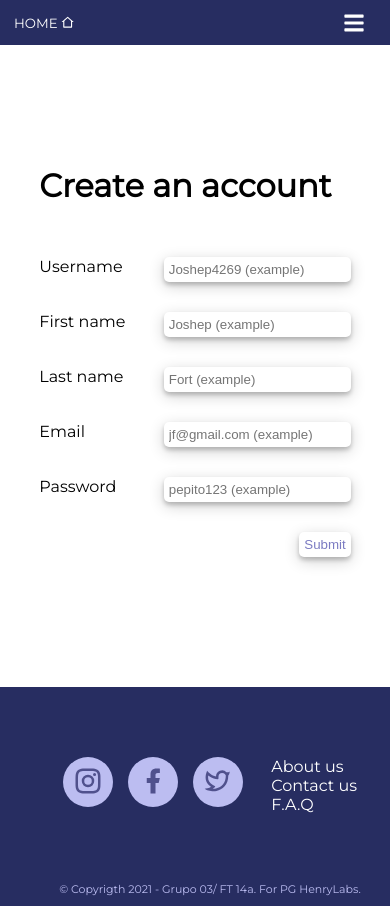
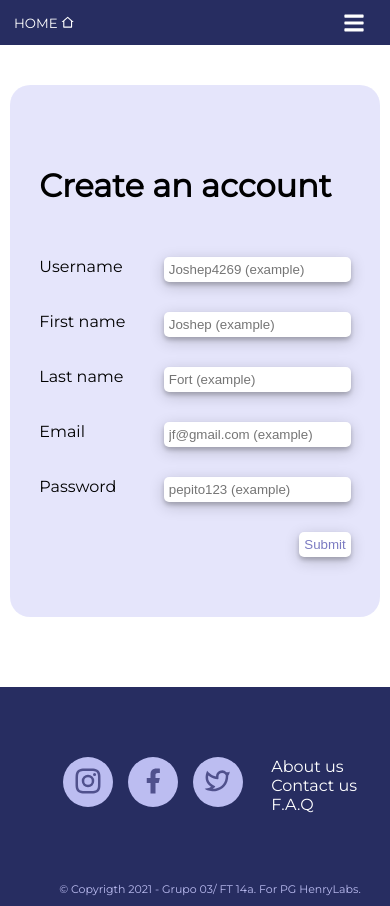
Before and after one commit to rodriabregu/Henry-PF-G03, a React (Create React App) app in the folder client/: page /register in a window 390 px wide. Built offline with nearby package versions, Linux system fonts and the light colour scheme.

Commit message:
arreglos

```diff
--- a/client/src/Components/Categories/createCategory.css
+++ b/client/src/Components/Categories/createCategory.css
@@ -1,9 +1,16 @@
+@import url('https://fonts.googleapis.com/css2?family=Montserrat&display=swap');
+
+
 .form-c{
     display: flex;
     justify-content: center;
-    margin-bottom: 130px;
-    margin-top: 150px;
+    margin-bottom: 100px;
+    margin-top: 100px;
     font-family: 'Montserrat', sans-serif;
+    background-color: #b2b2f356;
+    width: 500px;
+    border-radius: 20px;
+    align-self: center;
 }
 
 .form-c div{
@@ -39,4 +46,9 @@
     color:  #2E2E48;
 }
 
-@import url('https://fonts.googleapis.com/css2?family=Montserrat&display=swap');
+@media screen and (max-width: 768px){
+
+    .form-c{
+        width: 350px;
+    }
+}
--- a/client/src/Components/LogIn/login.css
+++ b/client/src/Components/LogIn/login.css
@@ -6,6 +6,10 @@
     margin-bottom: 70px;
     margin-top: 40px;
     font-family: 'Montserrat', sans-serif;
+    background-color: #b2b2f356;
+    width: 500px;
+    border-radius: 20px;
+    align-self: center;
 }
 
 .form-register div{
@@ -45,3 +49,10 @@
     background-color:  #bcbdf1;
     color:  #2E2E48;
 }
+
+@media screen and (max-width: 768px){
+
+    .form-register{
+        width: auto;
+    }
+}
--- a/client/src/Components/Products/CreateProducts.css
+++ b/client/src/Components/Products/CreateProducts.css
@@ -6,6 +6,10 @@
     margin-bottom: 80px;
     margin-top: 60px;
     font-family: 'Montserrat', sans-serif;
+    background-color: #b2b2f356;
+    width: 500px;
+    border-radius: 20px;
+    align-self: center;
 }
 
 .form-create div{
@@ -82,3 +86,11 @@ font-size: 10px;
     cursor: pointer;
     padding: 6px;
 }
+
+
+@media screen and (max-width: 768px){
+
+        .form-create{
+            width: 350px;
+        }
+}
--- a/client/src/Components/Register/register.css
+++ b/client/src/Components/Register/register.css
@@ -14,6 +14,10 @@
     margin-bottom: 70px;
     margin-top: 40px;
     font-family: 'Montserrat', sans-serif;
+    background-color: #b2b2f356;
+    width: 500px;
+    border-radius: 20px;
+    align-self: center;
 }
 
 .form-register div{
@@ -53,3 +57,10 @@
     background-color:  #bcbdf1;
     color:  #2E2E48;
 }
+
+@media screen and (max-width: 768px){
+
+    .form-register{
+        width: 370px;
+    }
+}
```
